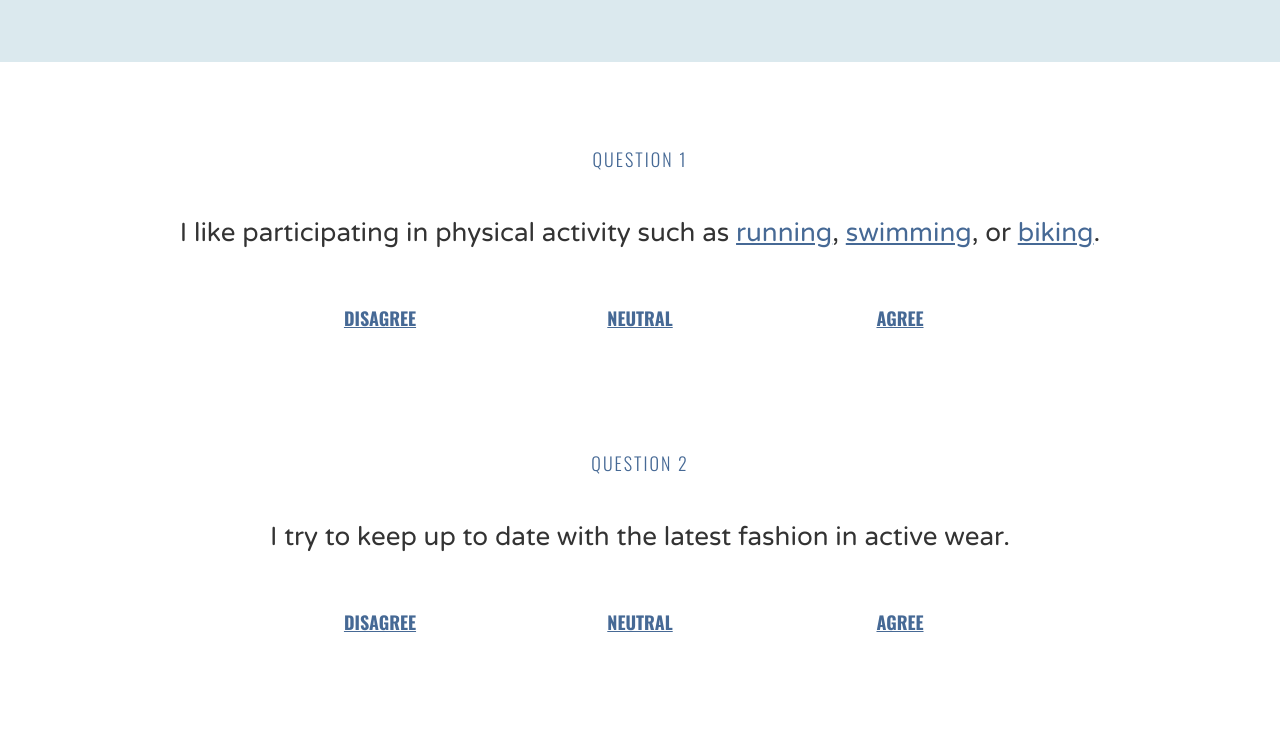
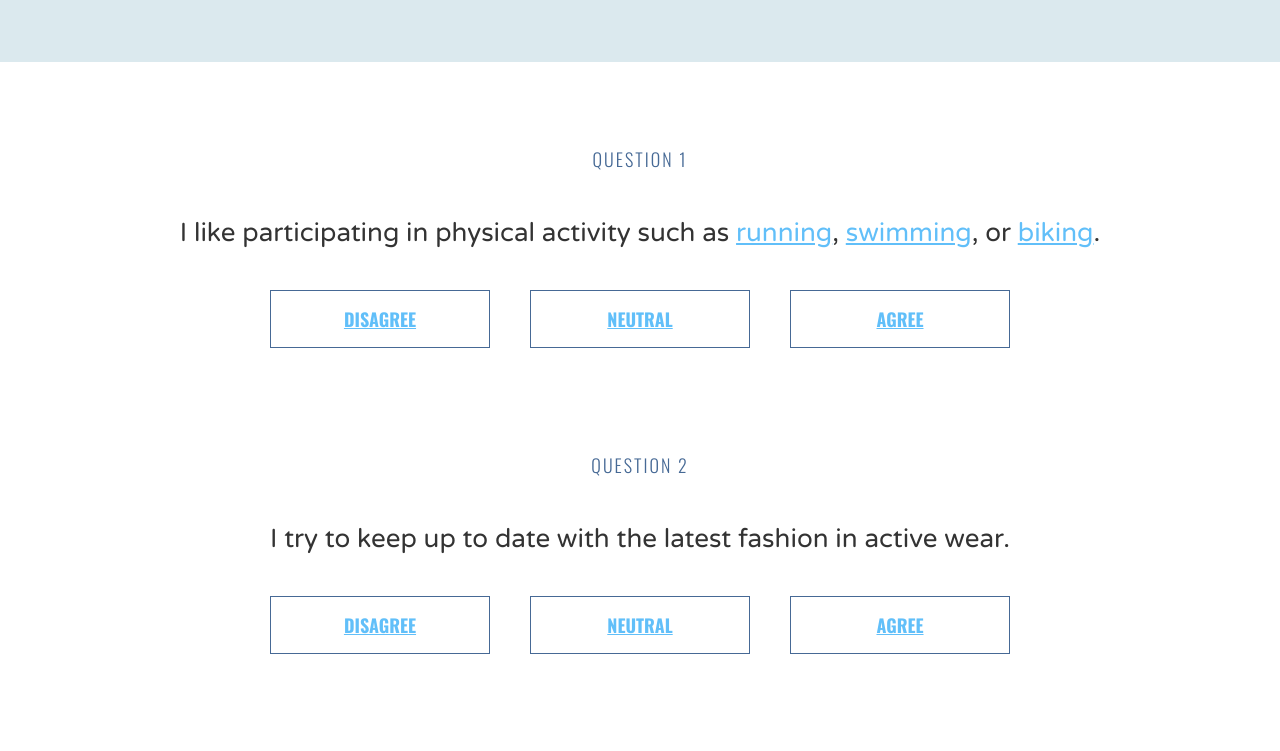
Before and after one commit to mphuongth/html-css, a plain HTML site: page css-6-example/index.html in a window 1280 px wide. Shown: the part 248-999 px from the top of the page. Drawn offline with nearby package versions, Linux system fonts and the light colour scheme.

Commit message:
Update CSS file

```diff
--- a/css-6-example/style.css
+++ b/css-6-example/style.css
@@ -1,25 +1,61 @@
+.question-link:visited {
+  color: #ffffff;
+}
+
 a {
+  text-decoration: underline;
+}
+
+a, .answer {
+  cursor: pointer;
+}
+
+a:link {
+  color: #61bff9;
+}
+
+a:visited,
+.answer {
   color: #466995;
-  text-decoration: underline;
-  cursor: pointer;
 }
 
 a:hover {
   text-decoration: none;
 }
 
-a:visited {
-  color: #466995;
-}
+/* Skeuomorphic styling */
+/* a:active,
+.answer:active {
+  margin-top: 24px;
+  margin-bottom: 16px;
+  box-shadow: 0px 0px;
+  background-color: #C0D6DF;
+  color: #ffffff;
+} */
 
-.question-link:visited {
-  color: #ffffff;
-}
+/* .answer {
+  border: 1px solid #466995;
+  border-radius: 10px;
+  box-shadow: 0px 4px;
+} */
 
-.question-link:active {
+/* Flat Design */
+a:active, .answer:active {
   color: #DBE9EE;
 }
 
-a:active {
-  color: #DBE9EE
+a:active, .answer:active {
+  color: #DBE9EE;
 }
+
+.answer {
+  border: solid 1px #466995;
+}
+
+.answer:hover {
+  background-color: #C0D6DF;
+}
+
+.answer:active {
+  color: #ffffff;
+}
```
